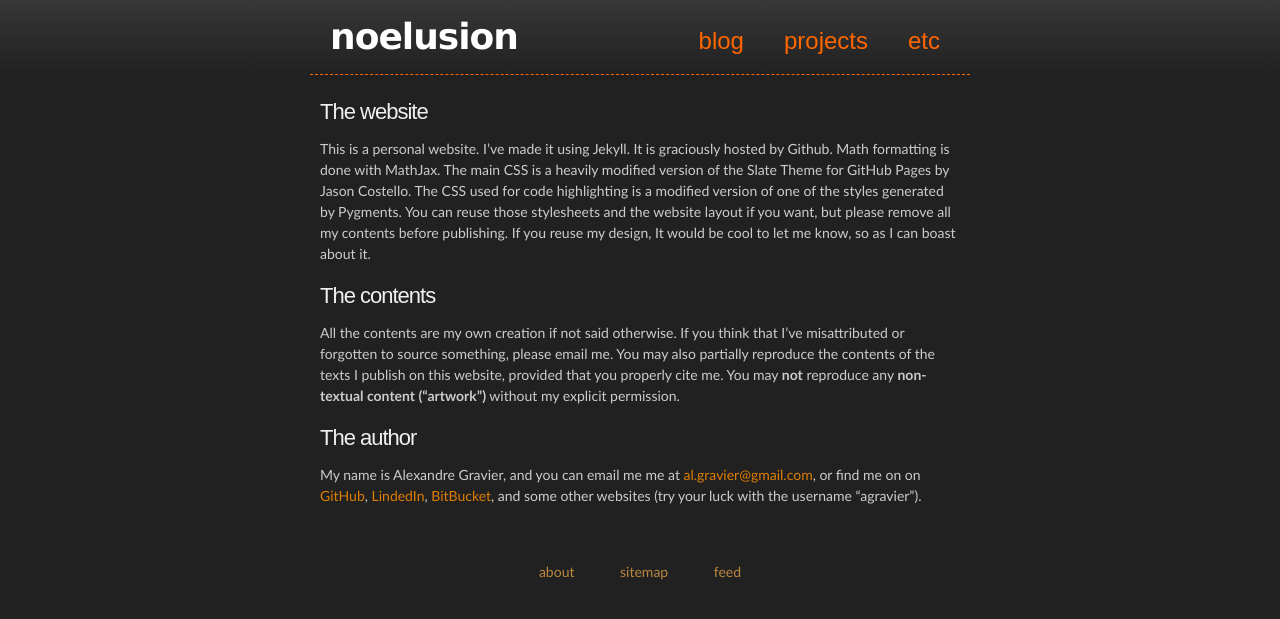
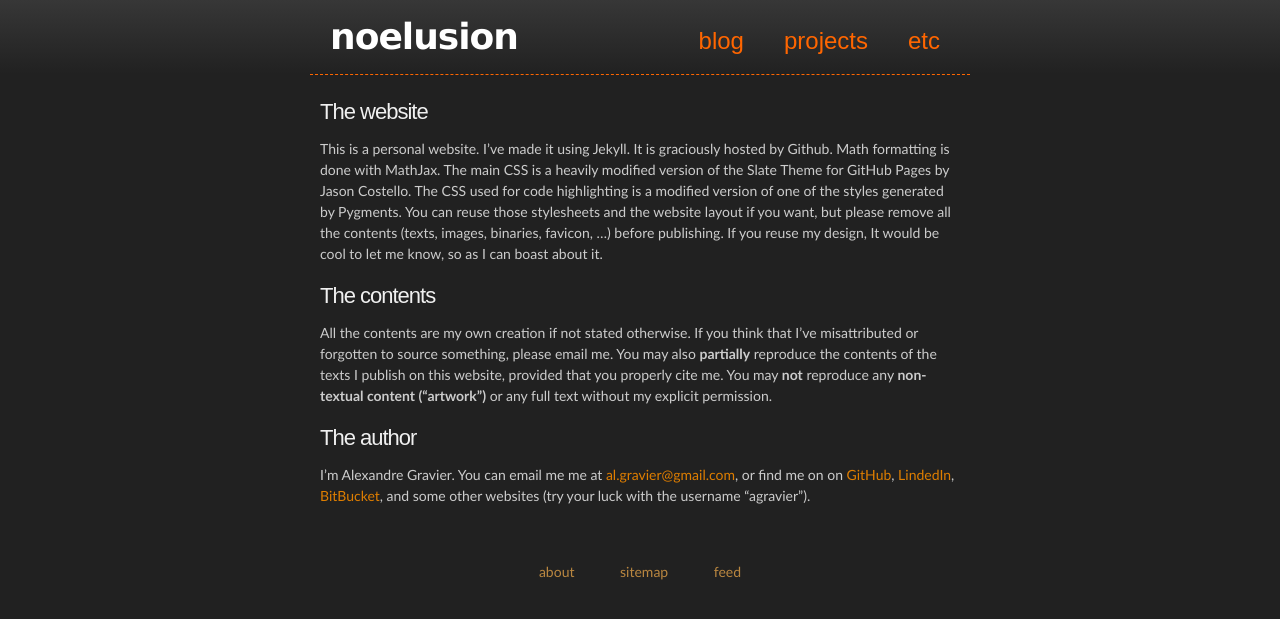
Before and after one commit to agravier/agravier.github.io, a Jekyll site: the page built from about/index.md, in a window 1280 px wide. Shown: the top 619 px of the page. Built offline with Jekyll 4.4.1, drawn with Linux system fonts in a browser that asks for light colours; Markdown is read by kramdown in place of the engine named in the settings.

Commit message:
Tweak "about" page.

```diff
--- a/about/index.md
+++ b/about/index.md
@@ -11,21 +11,22 @@ The main CSS is a heavily modified version of the Slate Theme for
 GitHub Pages by Jason Costello. The CSS used for code highlighting is
 a modified version of one of the styles generated by Pygments. You can
 reuse those stylesheets and the website layout if you want, but please
-remove all my contents before publishing. If you reuse my design, It
-would be cool to let me know, so as I can boast about it.
+remove all the contents (texts, images, binaries, favicon, ...) before
+publishing. If you reuse my design, It would be cool to let me know,
+so as I can boast about it.
 
 ### The contents
 
-All the contents are my own creation if not said otherwise. If you
+All the contents are my own creation if not stated otherwise. If you
 think that I've misattributed or forgotten to source something, please
-email me. You may also partially reproduce the contents of the texts I
-publish on this website, provided that you properly cite me. You may
-**not** reproduce any **non-textual content ("artwork")** without my
-explicit permission.
+email me. You may also **partially** reproduce the contents of the
+texts I publish on this website, provided that you properly cite
+me. You may **not** reproduce any **non-textual content ("artwork")**
+or any full text without my explicit permission.
 
 ### The author
 
-My name is Alexandre Gravier, and you can email me me at
+I'm Alexandre Gravier. You can email me me at
 [al.gravier@gmail.com](mailto:al.gravier@gmail.com), or find me on on
 [GitHub](https://github.com/agravier/),
 [LindedIn](http://linkedin.com/in/agravier),
```
